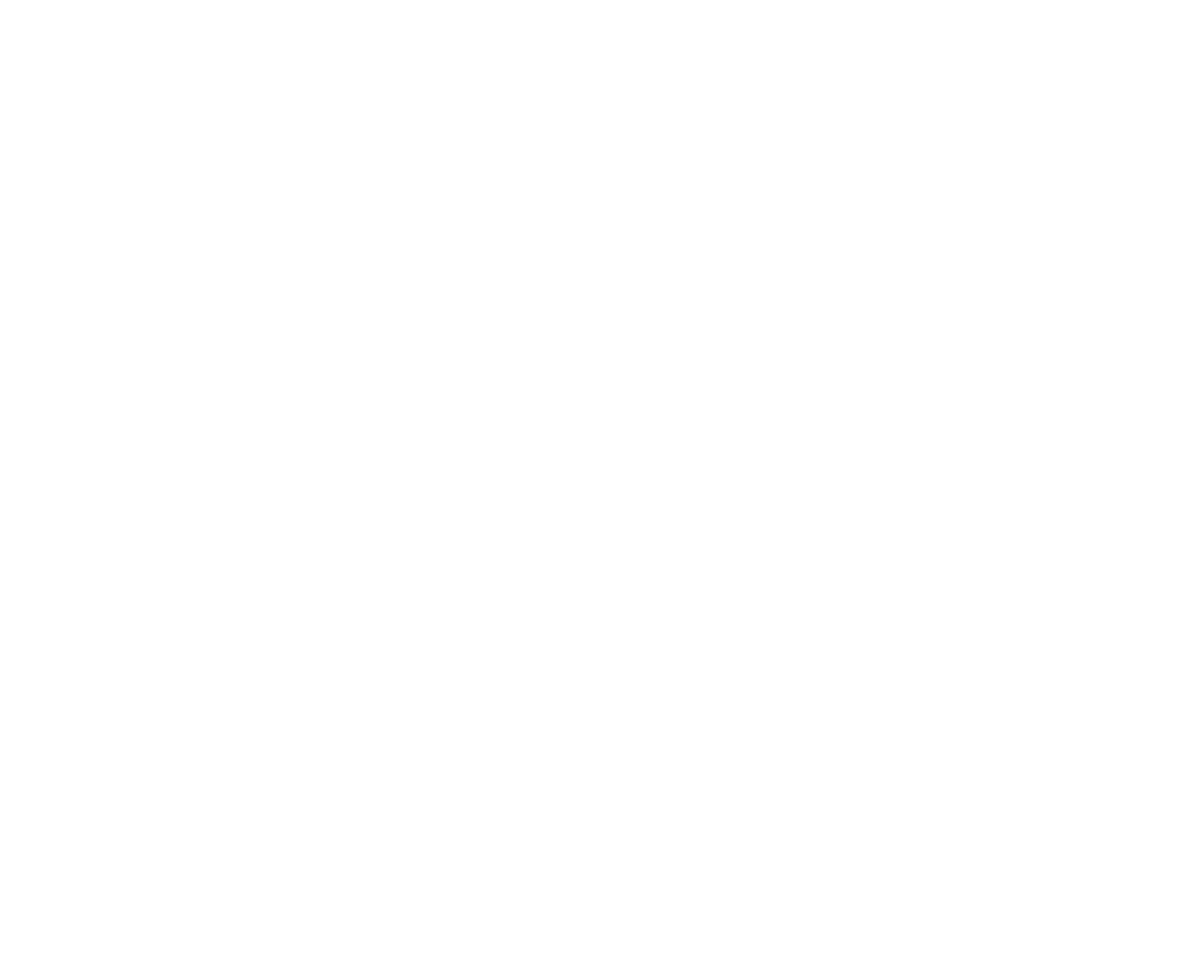
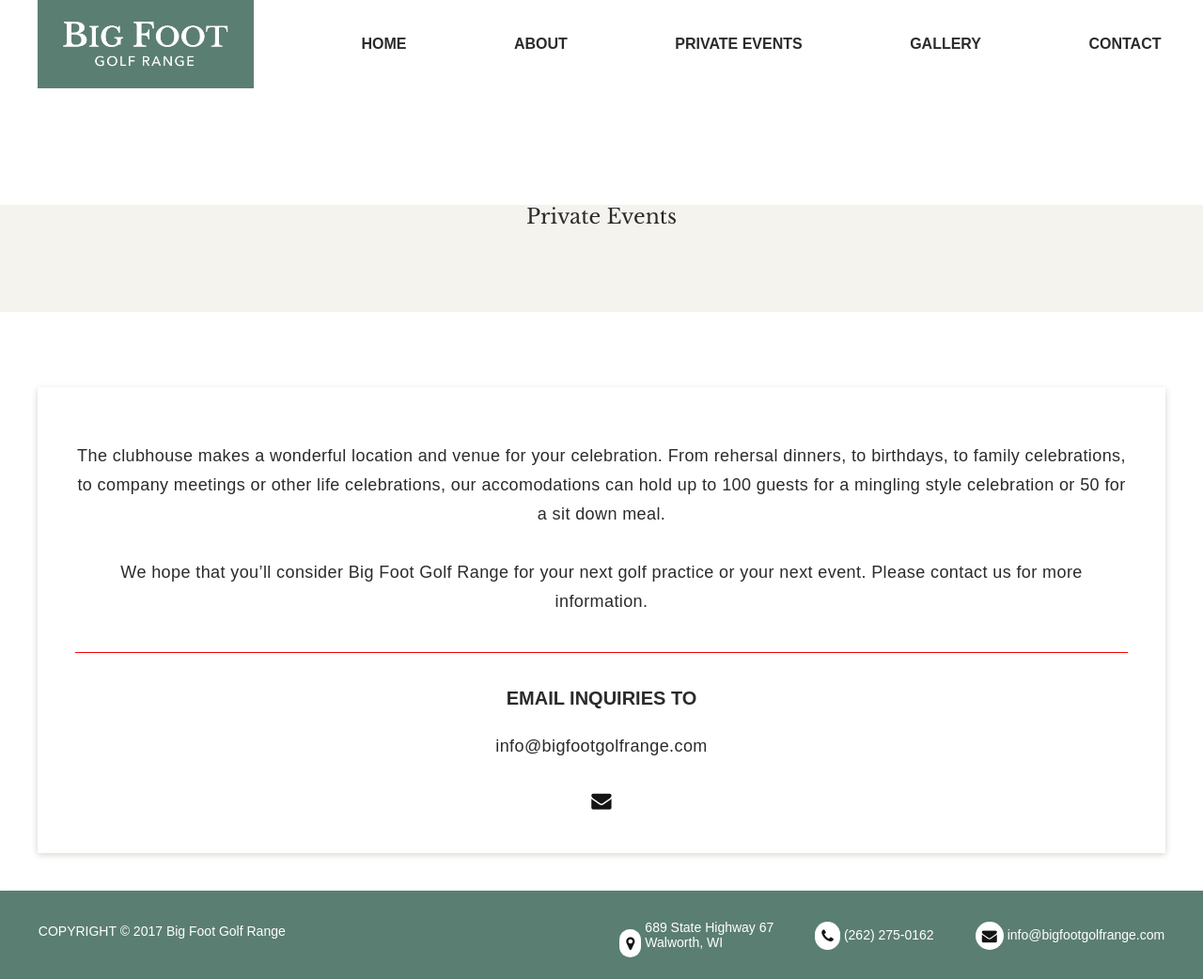
Before and after one commit to AnnieAndrews/bfgolfrange, a plain HTML site: page bfgolfrange/private.html in a window 1280 px wide. Shown: the whole page at 94% size. Before the commit the page ends 800 px from the top, so only its background shows below. Drawn offline with nearby package versions, Linux system fonts and the light colour scheme.

Commit message:
Add content to most pages

```diff
--- a/bfgolfrange/about.html
+++ b/bfgolfrange/about.html
@@ -12,12 +12,12 @@
 
         <title>About | Big Foot Golf Range</title>
         <meta name="viewport" content="width=device-width, initial-scale=1">
-        <link href="https://fonts.googleapis.com/css?family=Asap:400,400i,500,500i,600,600i,700,700i|Assistant:200,300,400,600,700,800|Gudea:400,400i,700|Hind+Guntur:300,400,500,600,700|Hind+Siliguri:300,400,500,600,700|Jaldi:400,700|Mada:200,300,400,500,600,700,900|Mallanna|Martel+Sans:300,400,600,700,800,900|Maven+Pro:400,500,700,900|Roboto:100,100i,300,300i,400,400i,500,500i,700,700i,900,900i|Source+Sans+Pro:200,200i,300,300i,400,400i,600,600i,700,700i,900,900i" rel="stylesheet">
+        <link href="https://fonts.googleapis.com/css?family=Didact+Gothic|Libre+Baskerville:400,400i,700" rel="stylesheet">
         <link rel="stylesheet" type="text/css" href="http://fonts.googleapis.com/css?family=Open+Sans:400,800,600,700,300">
         <link rel="stylesheet" type="text/css" href="http://code.ionicframework.com/ionicons/2.0.1/css/ionicons.min.css">
         <link rel="stylesheet" type="text/css" href="css/normalize.css">
         <link rel="stylesheet" type="text/css" href="css/main.css">
-        <link rel="stylesheet" type="text/css" href="css/homepage.css">
+        <link rel="stylesheet" type="text/css" href="css/about.css">
         <link rel="stylesheet" type="text/css" href="css/font-awesome.css">
         <link rel="shortcut icon" href="images/icon.png" type="image/x-icon">
     </head>
@@ -44,14 +44,31 @@
       <!-- hero content -->
       <section class="hero-content">
         <div class="container">
-          <h2>Golf Range with a History</h2>
-          <img src="images/opening.png" class="logo">
+          <div class="rectangle">
+            <h2>Golf Range with a History</h2>
+            <img src="images/opening.png" class="logo">
+          </div>
         </div>
       </section>
 
-      <!-- Section intro-->
+      <!-- Section-->
       <section class="informational">
-
+        <div class="boxed-in">
+          <div class="intro">
+            <p class="intro-text">It all started in 1957 when Warren L. Rasmussen bought a little piece of land…</p>
+            <hr class="style1">
+          </div>
+          <div class="about">
+            <h2 class="about-header">1950s</h2>
+            <p class="about-text">A little piece of land being 28.5 acres in Walworth, Wisconsin. Established on a treeless vacant agricultural parcel in 1957 by Warren L. Rasmussen, the golf range began as the Stop & Sock which was a common term to describe the recreational hitting of golf balls. Warren insisted that he always wanted to be a forest ranger or a golf pro so when his law practice succeeded enough to purchase this site, he built a golf range and planted his forest. In the 1957 photo of opening day (pictured above), the young manager in the window was Toby Steivang who later became president and CEO of the Walworth State Bank (now First National Bank & Trust), and the children are Warren’s children Richard, Sally, and David.</p>
+            <h2 class="about-header">1960s - 1980s</h2>
+            <p class="about-text">In the early 1960s the range was operated by a traveling pro named Ken Maxson and he lived in the original brown golf shack pictured in the above photo. Beginning in 1965 the business was operated by the children of Warren Rasmussen. When the original sign blew down in a storm the name was changed to Big Foot Golf Range.</p>
+            <h2 class="about-header">1980s - 2000s</h2>
+            <p class="about-text">Family members gave up management in 1987 and was leased to other parties under different names including Kokopelli Golf, South Pines, and Big Foot Sports Club.</p>
+            <h2 class="about-header">TODAY</h2>
+            <p class="about-text" id="about-last">In 2018 Warren's son David has resumed oversight of the business. He is attracted back by the amenities that never existed when he worked there as a child, including the 2000 square foot golf shack, air conditioning and modern plumbing, the covered hitting areas, the paved driveway and the natural beauty accentuated by the growth of the forest on top of this part of the Geneva Lake terminal moraine.</p>
+          </div>
+        </div>
       </section>
 
 
--- /dev/null
+++ b/bfgolfrange/css/about.css
@@ -0,0 +1,104 @@
+/*HERO STLYING*/
+.hero-content {
+  position: relative;
+  height: auto;
+  min-height:500px;
+  padding-bottom:0;
+  margin-bottom:40px;
+  z-index:0;
+  padding-top: 200px;
+  margin-bottom:80px;
+}
+
+.rectangle {
+  background-color:#F4F3EE;
+  width:100%;
+  height:114px;
+  position:relative;
+}
+
+.hero-content h2 {
+  font-family:'Libre Baskerville', serif;
+  font-weight:300;
+  font-size:22px;
+  color:#2B2B2B;
+  float:left;
+  text-align:left;
+  position:relative;
+  vertical-align: middle;
+  margin-left:40px;
+}
+
+.hero-content img {
+  float:right;
+  position:relative;
+  height:auto;
+  width:495px;
+  margin-right:100px;
+  vertical-align: middle;
+}
+
+/*INFORMATIONAL STLYING*/
+.boxed-in {
+  box-shadow: 0px 1.5px 7px rgba(212, 210, 203, 1);
+  margin-left:40px;
+  margin-right:40px;
+  background-color:#FFFFFF;
+  position:relative;
+}
+
+.informational .intro {
+  position:relative;
+  margin:0px 40px 0px 40px;
+}
+
+.informational .intro-text {
+  font-family:'Avenir', sans-serif;
+  font-size:18px;
+  color:#2B2B2B;
+  font-weight:300;
+  text-transform:uppercase;
+  padding-top:40px;
+  letter-spacing: .4px;
+}
+
+hr.style1 {
+  width: 100%;
+  height: 1px;
+  background-color:#FF0000;
+  color:#FF0000;
+  border: 0 none;
+  margin-top: 10px;
+  margin-bottom:10px;
+  float: center;
+
+}
+
+.informational .about-header {
+  position:relative;
+  margin-left:40px;
+  margin-right:40px;
+  font-family:'Avenir', sans-serif;
+  font-size:20px;
+  font-weight:700;
+  padding-top:6px;
+  padding-bottom:6px;
+  text-align:left;
+  color:#2B2B2B;
+}
+
+.informational .about-text {
+  font-family:'Avenir', sans-serif;
+  font-size:18px;
+  color:#2B2B2B;
+  font-weight:300;
+  text-align:left;
+  margin-left:40px;
+  margin-right:40px;
+  line-height: 31px;
+  letter-spacing: .09px;
+}
+
+#about-last {
+  padding-bottom:40px;
+}
--- /dev/null
+++ b/bfgolfrange/css/gallery.css
@@ -0,0 +1,50 @@
+/*HERO STLYING*/
+.hero-content {
+  position: relative;
+  display:block;
+  height:auto;
+  padding-bottom:0;
+  margin-bottom:0;
+  z-index:0;
+  padding-top: 200px;
+  margin-bottom:80px;
+}
+
+.rectangle {
+  background-color:#F4F3EE;
+  width:100%;
+  height:114px;
+  position:relative;
+}
+
+.hero-content h2 {
+  font-family:'Libre Baskerville', serif;
+  font-weight:300;
+  font-size:22px;
+  color:#2B2B2B;
+  float:center;
+  text-align:center;
+  position:relative;
+  vertical-align: middle;
+}
+
+/*IMAGES SECTION STLYING*/
+
+.image-gallery {
+  box-shadow: 0px 1.5px 7px rgba(212, 210, 203, 1);
+  margin-left:40px;
+  margin-right:40px;
+  background-color:#FFFFFF;
+  position:relative;
+  height:auto;
+  overflow:hidden;
+  padding:0;
+}
+
+.images .image-style {
+  padding:0;
+  margin:0;
+  height:200px;
+  width: calc(100% / 4);
+  display: inline;
+}
--- /dev/null
+++ b/bfgolfrange/css/private.css
@@ -0,0 +1,126 @@
+/*HERO STLYING*/
+.hero-content {
+  position: relative;
+  display:block;
+  height:auto;
+  padding-bottom:0;
+  margin-bottom:0;
+  z-index:0;
+  padding-top: 200px;
+  margin-bottom:80px;
+}
+
+.rectangle {
+  background-color:#F4F3EE;
+  width:100%;
+  height:114px;
+  position:relative;
+}
+
+.hero-content h2 {
+  font-family:'Libre Baskerville', serif;
+  font-weight:300;
+  font-size:22px;
+  color:#2B2B2B;
+  float:center;
+  text-align:center;
+  position:relative;
+  vertical-align: middle;
+}
+
+/*INFORMATIONAL SECTION STLYING*/
+.boxed-in {
+  box-shadow: 0px 1.5px 7px rgba(212, 210, 203, 1);
+  margin-left:40px;
+  margin-right:40px;
+  background-color:#FFFFFF;
+  position:relative;
+  height:auto;
+  overflow:hidden;
+  padding:0;
+}
+
+.informational .informational-text {
+  position:relative;
+  margin:0px 40px 0px 40px;
+}
+
+.informational .intro-text {
+  font-family:'Avenir', sans-serif;
+  font-size:18px;
+  color:#2B2B2B;
+  font-weight:300;
+  padding-top:40px;
+  letter-spacing: .4px;
+  line-height:31px;
+  text-align:center;
+  padding-bottom:20px;
+}
+
+hr.style1 {
+  width: 100%;
+  height: 1px;
+  background-color:#FF0000;
+  color:#FF0000;
+  border: 0 none;
+  margin-top: 10px;
+  margin-bottom:10px;
+  float: center;
+}
+
+.informational .info-header {
+  position:relative;
+  font-family:'Avenir', sans-serif;
+  font-size:20px;
+  font-weight:700;
+  padding-bottom:6px;
+  text-align:center;
+  text-transform:uppercase;
+  color:#2B2B2B;
+  padding-top:20px;
+  margin-bottom:0px;
+}
+
+.informational .info-text {
+  font-family:'Avenir', sans-serif;
+  font-size:18px;
+  color:#2B2B2B;
+  font-weight:300;
+  letter-spacing: .4px;
+  line-height:31px;
+  text-align:center;
+  padding-bottom:10px;
+}
+
+.informational-text a {
+  text-decoration: none;
+  color: #141414;
+  margin: 0;
+  padding: 0;
+  border: 0;
+  font: inherit;
+  font-size: 100%;
+  vertical-align: middle;
+}
+
+.informational-text i {
+  background-color: #FFFFFF;
+  border-radius:100px;
+  padding: 7px;
+  transition: color .25s ease-in-out;
+  -moz-transition: color .25s ease-in-out;
+  -webkit-transition: color .25s ease-in-out;
+  text-align:center;
+  float:center;
+  position:relative;
+  display:block;
+  width:auto;
+  padding-right:0px;
+  padding-left:0px;
+  margin-bottom:40px;
+}
+
+.informational-text i:hover {
+  background: #AAB1AD;
+  text-decoration: none;
+}
--- a/bfgolfrange/private.html
+++ b/bfgolfrange/private.html
@@ -0,0 +1,106 @@
+<!DOCTYPE html>
+<html>
+    <head>
+
+    <!--font awesome script-->
+    <script src="https://use.fontawesome.com/ef802777b5.js"></script>
+
+    <!-- Required meta tags -->
+    <meta charset="utf-8">
+    <meta http-equiv="X-UA-Compatible" content="IE=edge">
+    <meta name="viewport" content="width=device-width, initial-scale=1, shrink-to-fit=no">
+
+        <title>About | Big Foot Golf Range</title>
+        <meta name="viewport" content="width=device-width, initial-scale=1">
+        <link href="https://fonts.googleapis.com/css?family=Didact+Gothic|Libre+Baskerville:400,400i,700" rel="stylesheet">
+        <link rel="stylesheet" type="text/css" href="http://fonts.googleapis.com/css?family=Open+Sans:400,800,600,700,300">
+        <link rel="stylesheet" type="text/css" href="http://code.ionicframework.com/ionicons/2.0.1/css/ionicons.min.css">
+        <link rel="stylesheet" type="text/css" href="css/normalize.css">
+        <link rel="stylesheet" type="text/css" href="css/main.css">
+        <link rel="stylesheet" type="text/css" href="css/private.css">
+        <link rel="stylesheet" type="text/css" href="css/font-awesome.css">
+        <link rel="shortcut icon" href="images/icon.png" type="image/x-icon">
+    </head>
+    <body class="landing">
+
+      <!-- navigation bar -->
+      <nav class="navbar">
+        <div class="container">
+          <div class="name">
+            <a href="index.html"><img src="images/wordmark.png" class="logo"></a>
+          </div>
+          <div class="links">
+            <ul>
+              <li><a href="index.html" class="navbar-link">HOME</a></li>
+              <li><a href="about.html" class="navbar-link">ABOUT</a></li>
+              <li><a href="private.html" class="navbar-link">PRIVATE EVENTS</a></li>
+              <li><a href="gallery.html" class="navbar-link">GALLERY</a></li>
+              <li><a href="contact.html" class="navbar-link">CONTACT</a></li>
+            </ul>
+          </div>
+        </div>
+      </nav>
+
+      <!-- hero content -->
+      <section class="hero-content">
+        <div class="container">
+          <div class="rectangle">
+            <h2>Private Events</h2>
+          </div>
+        </div>
+      </section>
+
+      <!-- Informational Section-->
+      <section class="informational">
+        <div class="boxed-in">
+          <div class="informational-text">
+            <p class="intro-text">The clubhouse makes a wonderful location and venue for your celebration. From rehersal dinners, to birthdays, to family celebrations, to company meetings or other life celebrations, our accomodations can hold up to 100 guests for a mingling style celebration or 50 for a sit down meal.
+              <br/><br/>We hope that you’ll consider Big Foot Golf Range for your next golf practice or your next event. Please contact us for more information.</p>
+            <hr class="style1">
+            <h2 class="info-header">Email Inquiries to</h2>
+            <a href="mailto:info@bigfootgolfrange.com">
+              <p class="info-text">info@bigfootgolfrange.com</p>
+              <i class="fa fa-envelope fa-lg"></i>
+            </a>
+          </div>
+        </div>
+      </section>
+
+
+      <!-- footer -->
+      <nav class="footer">
+        <div class="container">
+          <div class="copyright-info">
+            <p>COPYRIGHT © 2017 Big Foot Golf Range</p>
+          </div>
+          <div class="connect">
+            <ul>
+              <li class="list">
+                <a href="https://goo.gl/maps/HZ7AdcUivN12" target="_blank">
+                  <i class="fa fa-map-marker fa-lg"></i>
+                  <p class="connect-text">689 State Highway 67<br/>Walworth, WI</p>
+                </a>
+              </li>
+              <li class="list">
+                <a href="">
+                  <i class="fa fa-phone fa-lg"></i>
+                  <p class="connect-text">(262) 275-0162</p>
+                </a>
+              </li>
+              <li class="list">
+                <a href="mailto:info@bigfootgolfrange.com">
+                  <i class="fa fa-envelope fa-lg"></i>
+                  <p class="connect-text">info@bigfootgolfrange.com</p>
+                </a>
+              </li>
+            </ul>
+          </div>
+        </div>
+      </nav>
+
+
+
+      <script src="https://code.jquery.com/jquery-3.2.1.min.js"></script>
+      <script src="js/homepage.js"></script>
+    </body>
+</html>
```
Also changed, not shown: bfgolfrange/gallery.html (+100 -0 lines), bfgolfrange/images/gallery/1.jpg (added), bfgolfrange/images/gallery/2.jpg (added), bfgolfrange/images/gallery/3.jpg (added), bfgolfrange/images/gallery/4.jpg (added), 2 other files.
